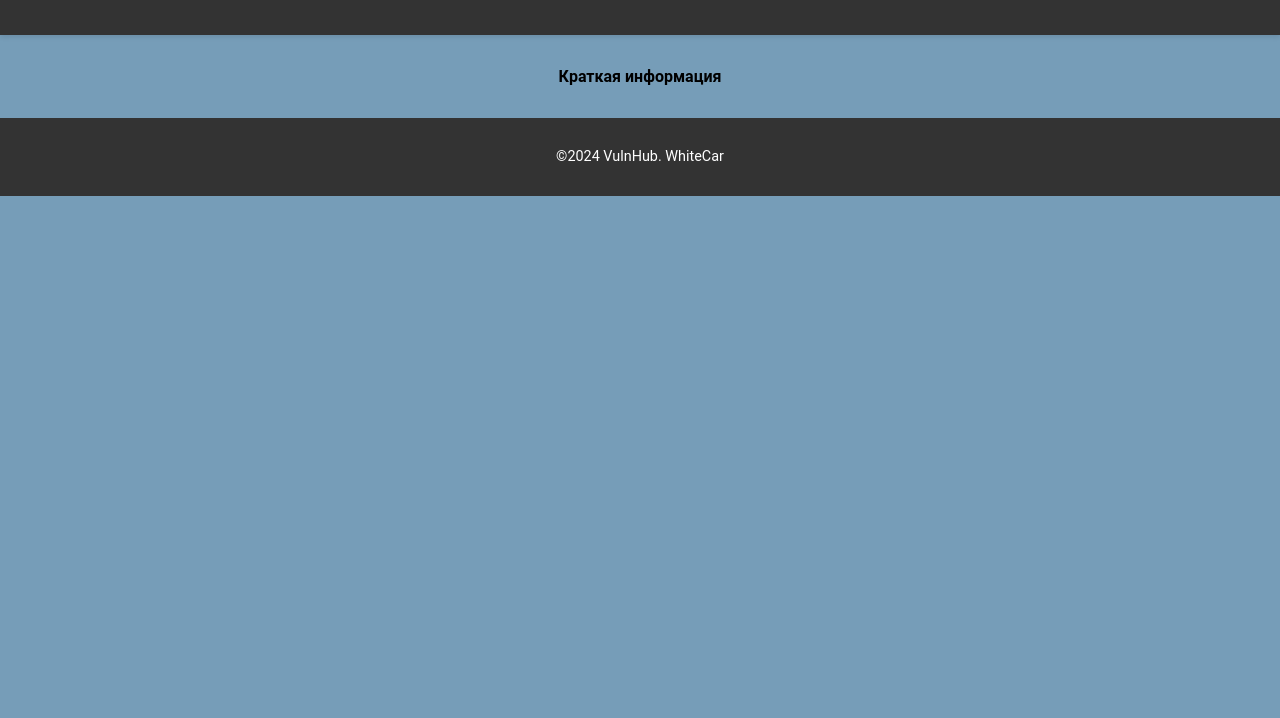
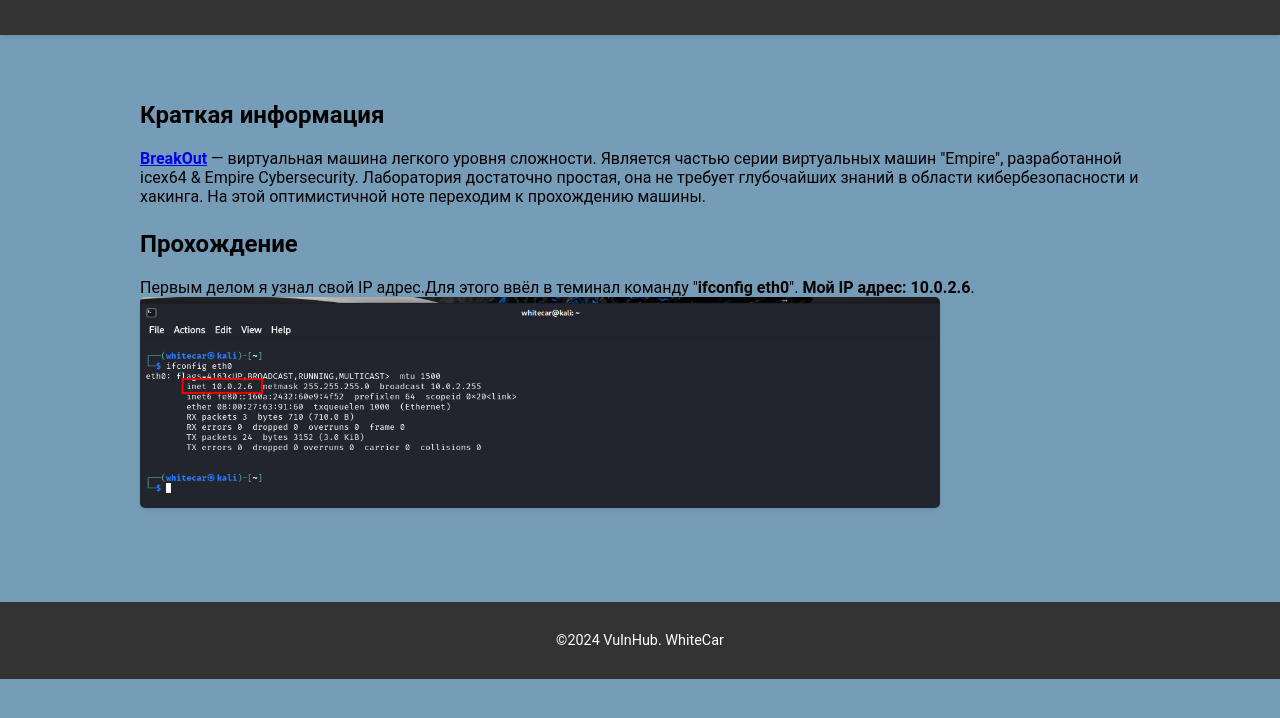
Before and after one commit to whitecar1/VulnHub, a plain HTML site: page Site/breakout.html in a window 1280 px wide. Shown: the part 78-796 px from the top of the page. Drawn offline with Linux system fonts and the light colour scheme.

Commit message:
First part of BreakOut

```diff
--- a/Site/breakout.html
+++ b/Site/breakout.html
@@ -24,7 +24,18 @@
             </div>
         </header>
         <main>
-            <b>Краткая информация</b>
+            <div class="text-container">
+                <p>
+                <h2>Краткая информация</h2>
+                <b><a href="https://www.vulnhub.com/entry/empire-breakout,751/" target="_blank">BreakOut</a></b> — виртуальная машина легкого уровня сложности. Является частью серии виртуальных машин "Empire", разработанной icex64 & Empire Cybersecurity. Лаборатория достаточно простая, она не требует глубочайших знаний в области кибербезопасности и хакинга.
+                На этой оптимистичной ноте переходим к прохождению машины.
+                </p>
+                <p>
+                    <h2>Прохождение</h2>
+                    Первым делом я узнал свой IP адрес.Для этого ввёл в теминал команду "<b>ifconfig eth0</b>". <b>Мой IP адрес: 10.0.2.6</b>.
+                    <img src="images/BreakOut/ipaddress.png" alt="IP address" width="800" height="500">
+                </p>
+            </div>
         </main>
         <footer>
             <p>&copy;2024 VulnHub. WhiteCar</p>
```
Also changed, not shown: Site/index.html (+1 -0 lines), Breakout/ScreenShots/ipaddress.png (added), Site/images/BreakOut/comment.png (added), Site/images/BreakOut/cve20177494.png (added), Site/images/BreakOut/entrance.png (added), Site/images/BreakOut/ipaddress.png (added), Site/images/BreakOut/port10000.png (added), Site/images/BreakOut/port20000.png (added), Site/images/BreakOut/reverseshell.png (added), Site/images/BreakOut/terminal.png (added), Site/images/BreakOut/user.png (added).
